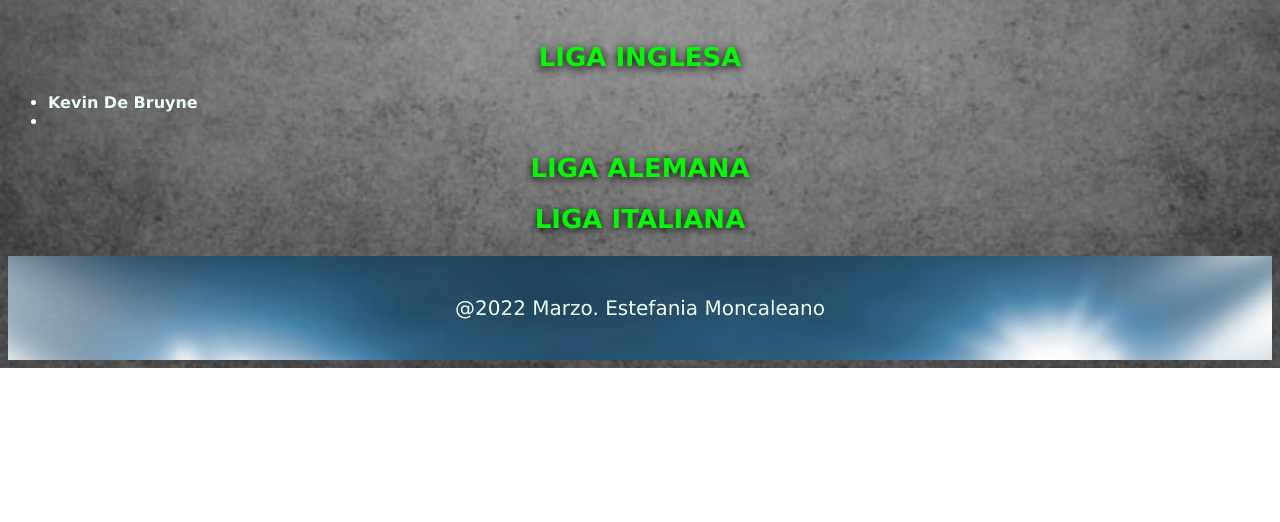
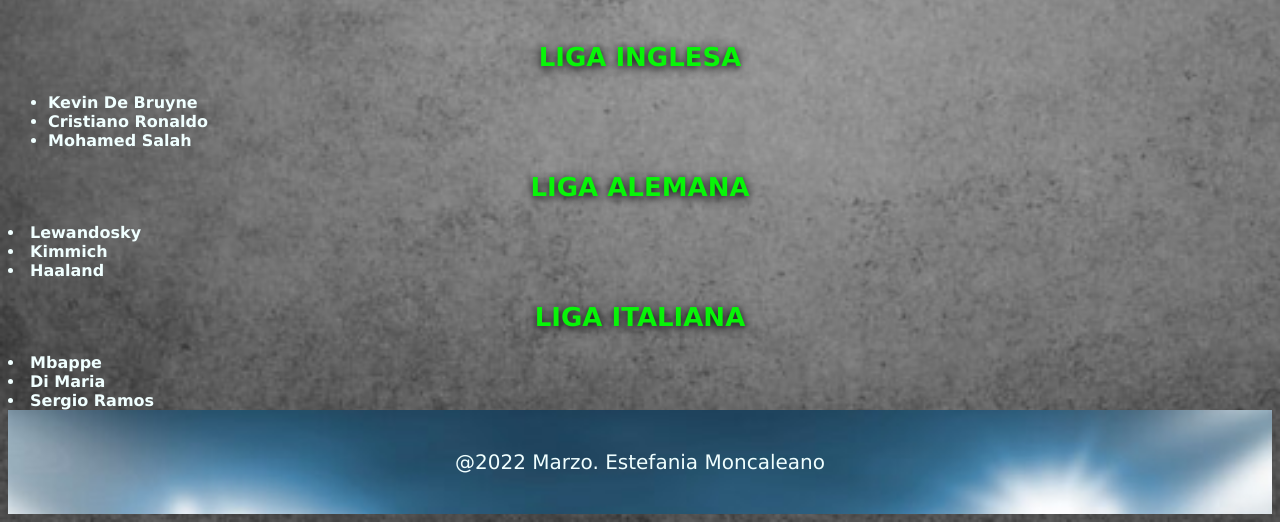
Before and after one commit to EstefaMH/PERSONAJE, a plain HTML site: page index.html in a window 1280 px wide. Shown: the part 527-1049 px from the top of the page. Before the commit the page ends 895 px from the top, so only its background shows below. Drawn offline with Linux system fonts and the light colour scheme; files whose address does not match are found by name.

Commit message:
update index

```diff
--- a/index.html
+++ b/index.html
@@ -27,11 +27,19 @@
     <h1>LOS MEJORES JUGADORES</h1><br>
     <h2>LIGA INGLESA</h2>
     <ul>
-        <li><a href="./de_bruyne.html">Kevin De Bruyne </a></li>
-        <li><a href=""></a> </li>
+        <li><a href="./de_bruyne.html" target="_blank">Kevin De Bruyne </a></li>
+        <li> <a href="https://www.youtube.com/watch?v=1emqYPd0fig"target="_blank">Cristiano Ronaldo</a> </li>
+        <li><a href="https://www.youtube.com/watch?v=uVUZhPFcre4"target="_blank">Mohamed Salah </a></li>
     </ul>
     <h2>LIGA ALEMANA</h2>
+    <li><a href="https://www.youtube.com/watch?v=bO2Dhm0HwxI"target="_blank">Lewandosky</a></li>
+    <li> <a href="https://www.youtube.com/watch?v=7gQZDY9CK0Q"target="_blank">Kimmich</a> </li>
+    <li><a href="https://www.youtube.com/watch?v=9FScfIp8pvk"target="_blank">Haaland</a></li>
+
     <h2>LIGA ITALIANA</h2>
+    <li><a href="https://www.youtube.com/watch?v=qF_mgeYAcrw"target="_blank">Mbappe</a></li>
+    <li> <a href="https://www.youtube.com/watch?v=4qvl4AlDYVE"target="_blank">Di Maria</a> </li>
+    <li><a href="https://www.youtube.com/watch?v=svirarZ1SS8"target="_blank">Sergio Ramos</a></li>
 
 
 </body>
```
